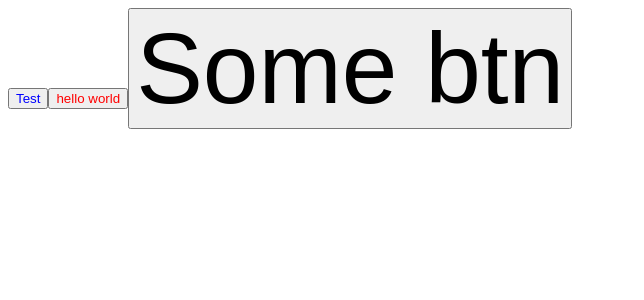
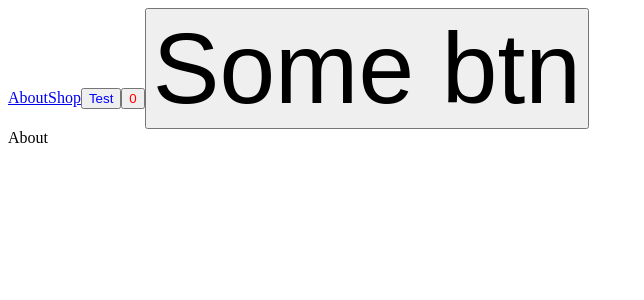
Before and after one commit to PavelPotapov/webpack_ts, a React app: page /about in a window 1280 px wide. Shown: the top 300 px of the page, without its empty margins (0-644 px from the left). Built offline with nearby package versions, Linux system fonts and the light colour scheme.

Commit message:
react-router-v6 + lazy chunks + analyzer (for start npm run build:prod -- --env analyzer=true)

```diff
--- a/package.json
+++ b/package.json
@@ -16,6 +16,7 @@
     "@types/react": "^18.2.65",
     "@types/react-dom": "^18.2.21",
     "@types/webpack": "^5.28.5",
+    "@types/webpack-bundle-analyzer": "^4.7.0",
     "@types/webpack-dev-server": "^4.7.2",
     "@typescript-eslint/eslint-plugin": "^7.2.0",
     "@typescript-eslint/parser": "^7.2.0",
@@ -28,6 +29,7 @@
     "html-webpack-plugin": "^5.6.0",
     "mini-css-extract-plugin": "^2.8.1",
     "prettier": "^3.2.5",
+    "react-router-dom": "^6.22.3",
     "sass": "^1.71.1",
     "sass-loader": "^14.1.1",
     "style-loader": "^3.3.4",
@@ -36,6 +38,7 @@
     "typescript": "^5.4.2",
     "typescript-plugin-css-modules": "^5.1.0",
     "webpack": "^5.90.3",
+    "webpack-bundle-analyzer": "^4.10.1",
     "webpack-cli": "^5.1.4",
     "webpack-dev-server": "^5.0.2"
   },
--- a/src/app.tsx
+++ b/src/app.tsx
@@ -1,5 +1,9 @@
 import { createRoot } from 'react-dom/client'
 import { App } from './components/App'
+import { createBrowserRouter, RouterProvider } from 'react-router-dom'
+import { Shop } from './pages/Shop'
+import { About } from './pages/About'
+import { Suspense } from 'react'
 
 const root = document.getElementById('root')
 
@@ -8,4 +12,30 @@
 }
 
 const container = createRoot(root)
-container.render(<App />)
+
+const router = createBrowserRouter([
+  {
+    path: '/',
+    element: <App />,
+    children: [
+      {
+        path: '/about',
+        element: (
+          <Suspense fallback={'Loading'}>
+            <About />
+          </Suspense>
+        )
+      },
+      {
+        path: '/shop',
+        element: (
+          <Suspense fallback={'Loading'}>
+            <Shop />
+          </Suspense>
+        )
+      }
+    ]
+  }
+])
+
+container.render(<RouterProvider router={router} />)
--- a/src/components/App.tsx
+++ b/src/components/App.tsx
@@ -1,12 +1,24 @@
+import React from 'react'
 import classes from './App.module.scss'
 import './Test.scss'
+import { Link, Outlet } from 'react-router-dom'
 
-export const App = () => {
+export const App: React.FC = () => {
+  const [count, setCount] = React.useState<number>(0)
+  const handleClick = (): void => {
+    setCount(count + 1)
+  }
+
   return (
     <div>
-      <button className="test">Test</button>
-      <button className={classes.button}>hello world</button>
+      <Link to={'/about'}>About</Link>
+      <Link to={'/shop'}>Shop</Link>
+      <button className="test" onClick={handleClick}>
+        Test
+      </button>
+      <button className={classes.button}>{count}</button>
       <button className={classes.value}>Some btn</button>
+      <Outlet />
     </div>
   )
 }
--- /dev/null
+++ b/src/pages/About/About.lazy.tsx
@@ -0,0 +1,3 @@
+import { lazy } from 'react'
+
+export const LazyAbout = lazy(() => import('./About'))
--- /dev/null
+++ b/src/pages/About/About.tsx
@@ -0,0 +1,7 @@
+import React from 'react'
+
+function About() {
+  return <div>About</div>
+}
+
+export default About
--- /dev/null
+++ b/src/pages/About/index.tsx
@@ -0,0 +1 @@
+export { LazyAbout as About } from './About.lazy'
--- /dev/null
+++ b/src/pages/Shop/Shop.lazy.tsx
@@ -0,0 +1,3 @@
+import { lazy } from 'react'
+
+export const LazyShop = lazy(() => import('./Shop'))
--- /dev/null
+++ b/src/pages/Shop/Shop.tsx
@@ -0,0 +1,9 @@
+import React from 'react'
+
+function Shop() {
+  return (
+    <div>Shop</div>
+  )
+}
+
+export default Shop
--- /dev/null
+++ b/src/pages/Shop/index.ts
@@ -0,0 +1 @@
+export { LazyShop as Shop } from './Shop.lazy'
--- a/webpack.config.ts
+++ b/webpack.config.ts
@@ -8,6 +8,7 @@
 interface envVariables {
   mode: BuildMode
   port: number
+  analyzer: boolean
 }
 
 export default (env: envVariables) => {
@@ -19,7 +20,8 @@
   const config: webpack.Configuration = buildWebpack({
     port: env.port ?? 3000,
     mode: env.mode ?? 'development',
-    paths
+    paths,
+    analyzer: env.analyzer
   })
   return config
 }
```
Also changed, not shown: 5 other files (tests, documents, lock files or other folders).
